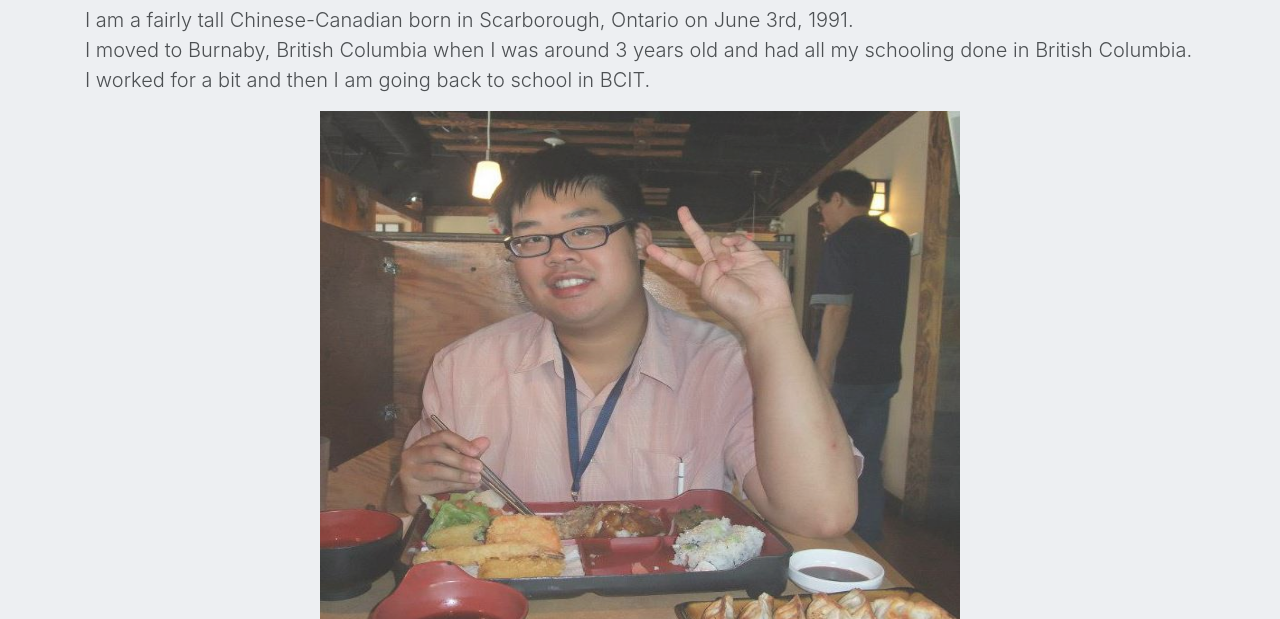
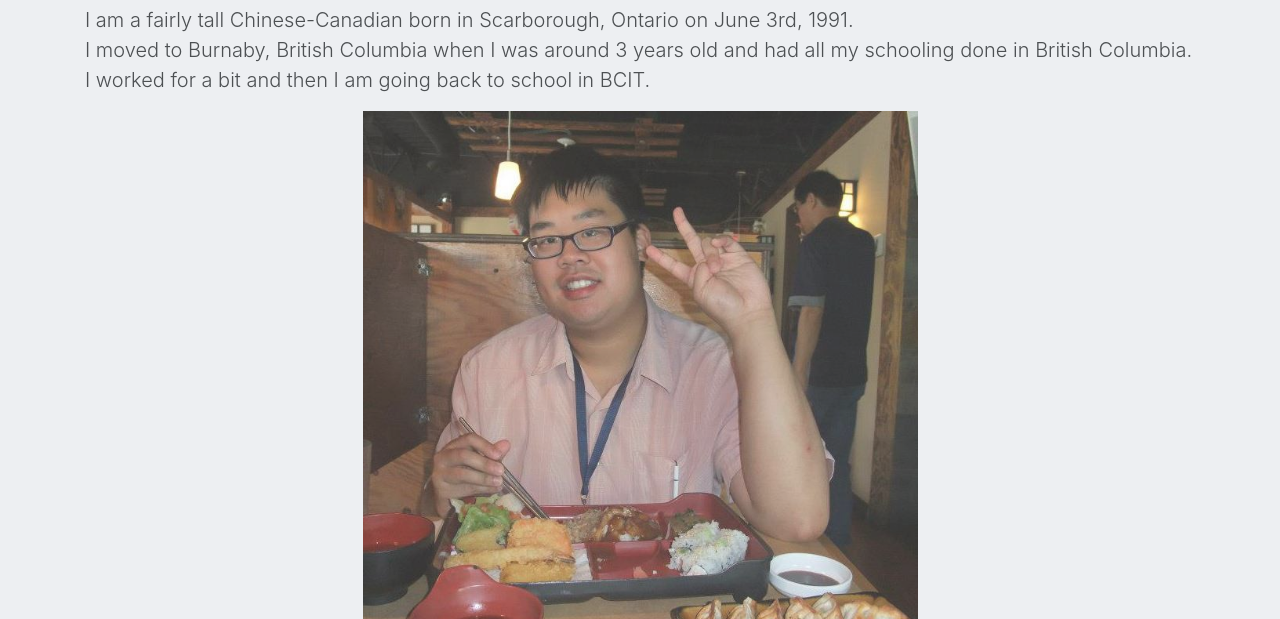
Before and after one commit to ellerylee369/ellery369.github.io, a plain HTML site: page Mybio.html in a window 1280 px wide. Shown: the part 181-800 px from the top of the page. Drawn offline with nearby package versions, Linux system fonts and the light colour scheme.

Commit message:
Initial commit

```diff
--- a/Mybio.html
+++ b/Mybio.html
@@ -58,9 +58,9 @@
         <p class="lead">I am a fairly tall Chinese-Canadian born in Scarborough, Ontario on June 3rd, 1991. <br>
             I moved to Burnaby, British Columbia when I was around 3 years old and had all my schooling done in British Columbia.
         <br> I worked for a bit and then I am going back to school in BCIT.  </p>
+        <img src="images/ellery4.jpg" alt="ellery4" class="imagecenter" id="images"
+                                         onclick="cycleImage()">
     </div>
-    <div><img src="images/ellery4.jpg" alt="ellery4" height="550" width="550" class="imagecenter" id="images"
-              onclick="cycleImage()"></div>
 </div>
 
 
```
Also changed, not shown: css/personalprofilecss.css (line endings or trailing spaces).
